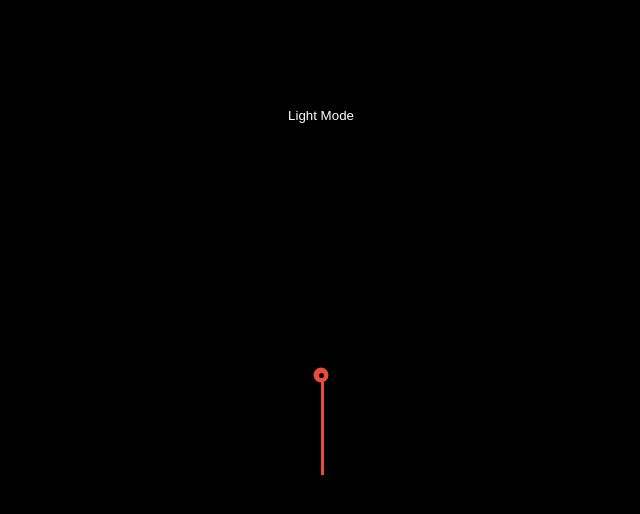
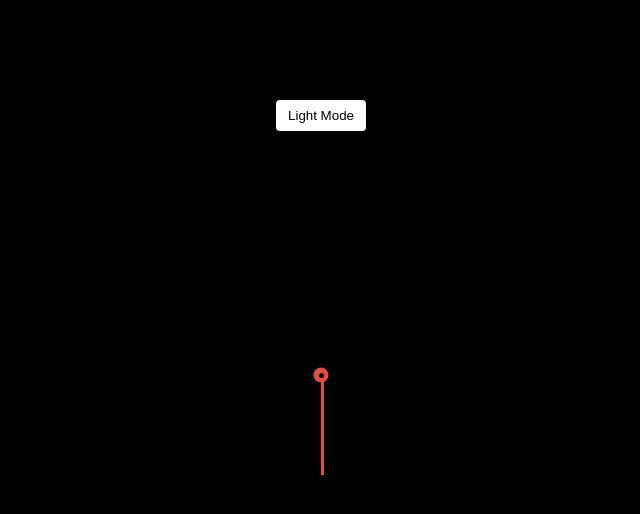
Before and after one commit to daudi13/themeClock.js, a plain HTML site: page index.html in a window 1280 px wide. Both pictures are taken after a click on the button "Dark mode". Shown: the whole page, without its empty margins (319-959 px from the left). Drawn offline with nearby package versions, Linux system fonts and the light colour scheme; files that its build step writes are made by us from their sources.

Commit message:
commit changes

```diff
--- a/app.js
+++ b/app.js
@@ -10,7 +10,7 @@ theBtn.addEventListener('click', function () {
     if (!theBtn.classList.contains('dark')) {
         html.classList.add('dark');
         theBtn.innerHTML = `Light Mode`;
-        theBtn.classList.add('dark')
+        theBtn.classList.add('dark');
     } else {
         html.classList.remove('dark');
         theBtn.classList.remove('dark');
--- a/sass/_default.scss
+++ b/sass/_default.scss
@@ -46,3 +46,8 @@ body {
         outline: none;
     }
 }
+
+.toggle.dark {
+        background-color: $secondary-color!important;
+        color: $primary-color!important;
+    }
```
